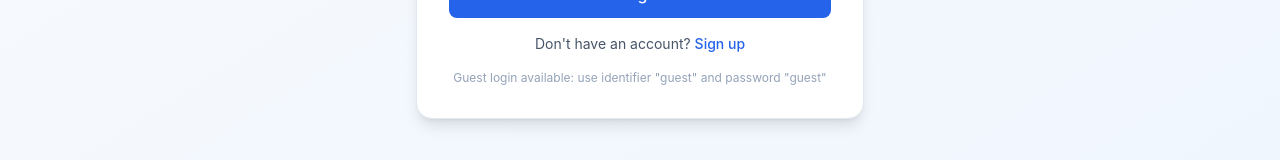
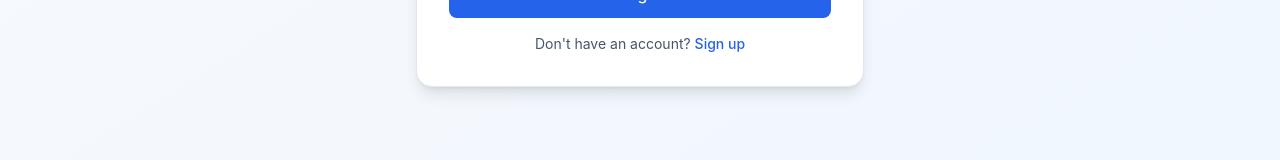
Before and after one commit to belonio2793/currencyph1, a React (Vite) app: page / in a window 1280 px wide. Shown: the part 632-792 px from the top of the page. Built offline with nearby package versions, Linux system fonts and the light colour scheme; no server answers; the database is empty.

Commit message:
Remove guest notice from Auth.jsx
cgen-e18cdc3b691f44d3a81be51259d26c2e

```diff
--- a/src/components/Auth.jsx
+++ b/src/components/Auth.jsx
@@ -296,7 +296,6 @@ export default function Auth({ onAuthSuccess, initialTab = 'login' }) {
                     Sign up
                   </button>
                 </p>
-                <p className="text-center text-xs text-slate-400 mt-2">Guest login available: use identifier "guest" and password "guest"</p>
               </form>
             )}
 
```
